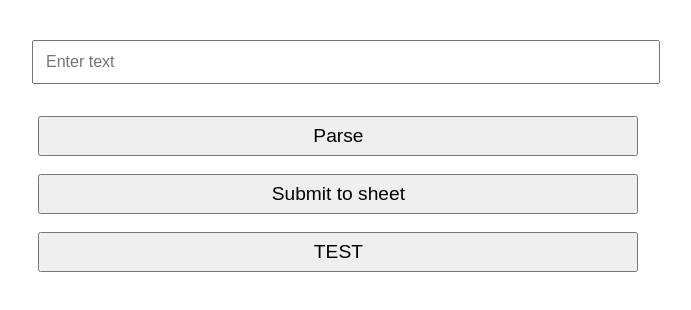
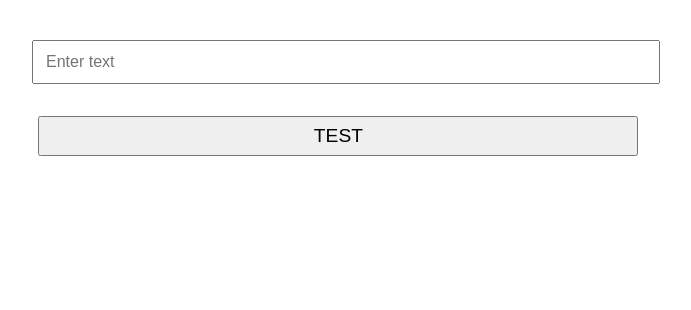
Before and after one commit to Jonathanko52/next-test, a Next.js app: page /textinput in a window 1280 px wide. Shown: the top 310 px of the page, without its empty margins (8-699 px from the left). Built offline with nearby package versions, Linux system fonts and the light colour scheme.

Commit message:
Disabled extra buttons

```diff
--- a/app/textinput/page.tsx
+++ b/app/textinput/page.tsx
@@ -69,7 +69,6 @@ export default function TextboxWithButton() {
     });
 
     if (resTwo.status == 200) {
-      console.log(dataOne);
       setValue("");
       setSubmitted(true);
       setCompanyName(dataOne.companyName);
@@ -97,7 +96,7 @@ export default function TextboxWithButton() {
         />
       </div>
       <div>
-        <button
+        {/* <button
           style={{
             width: "600px",
             height: "40px",
@@ -121,7 +120,7 @@ export default function TextboxWithButton() {
           Submit to sheet
         </button>
         <br></br>
-        <br></br>
+        <br></br> */}
 
         <button
           style={{
```
